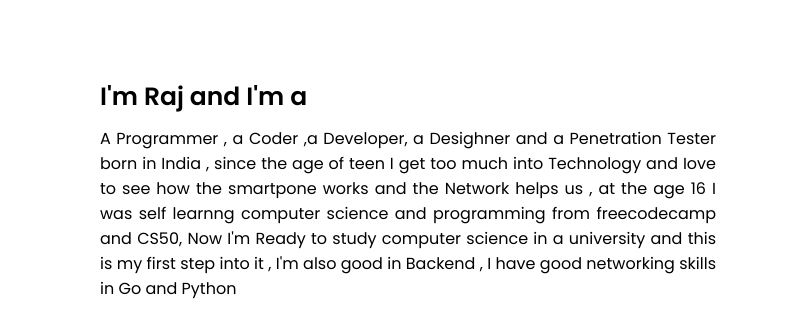
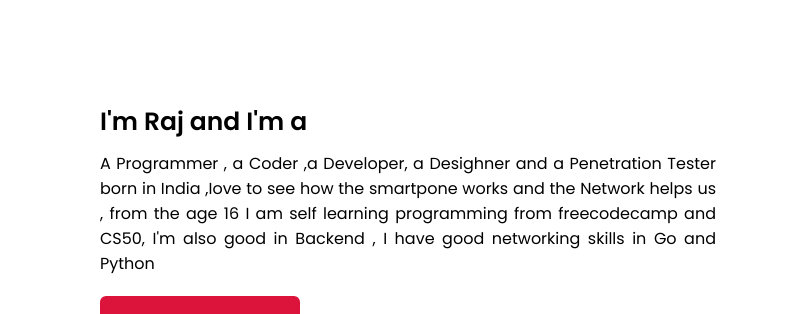
Before and after one commit to rxaj/mypage, a plain HTML site: page index.html in a window 1280 px wide. Shown: the part 1000-1314 px from the top of the page, 484-1280 px from the left. Drawn offline with nearby package versions, Linux system fonts and the light colour scheme; a script that the page names is missing.

Commit message:
Update index.html

```diff
--- a/index.html
+++ b/index.html
@@ -54,7 +54,7 @@
                 </div>
                 <div class="column right">
                     <div class="text">I'm Raj and I'm a <span class="typing-2"></span></div>
-                    <p>A Programmer , a Coder ,a Developer, a Desighner and a Penetration Tester born in India , since the age of teen I get too much into Technology and Iove to see how the smartpone works and the Network helps us , at the age 16 I was self learnng computer science and programming from freecodecamp and CS50, Now I'm Ready to study computer science in a university and this is my first step into it , I'm also good in Backend , I have good networking skills in Go and Python</p>
+                    <p>A Programmer , a Coder ,a Developer, a Desighner and a Penetration Tester born in India ,Iove to see how the smartpone works and the Network helps us , from the age 16 I am self learning programming from freecodecamp and CS50, I'm also good in Backend , I have good networking skills in Go and Python</p>
                     <a href="#">Download CV</a>
                 </div>
             </div>
```
